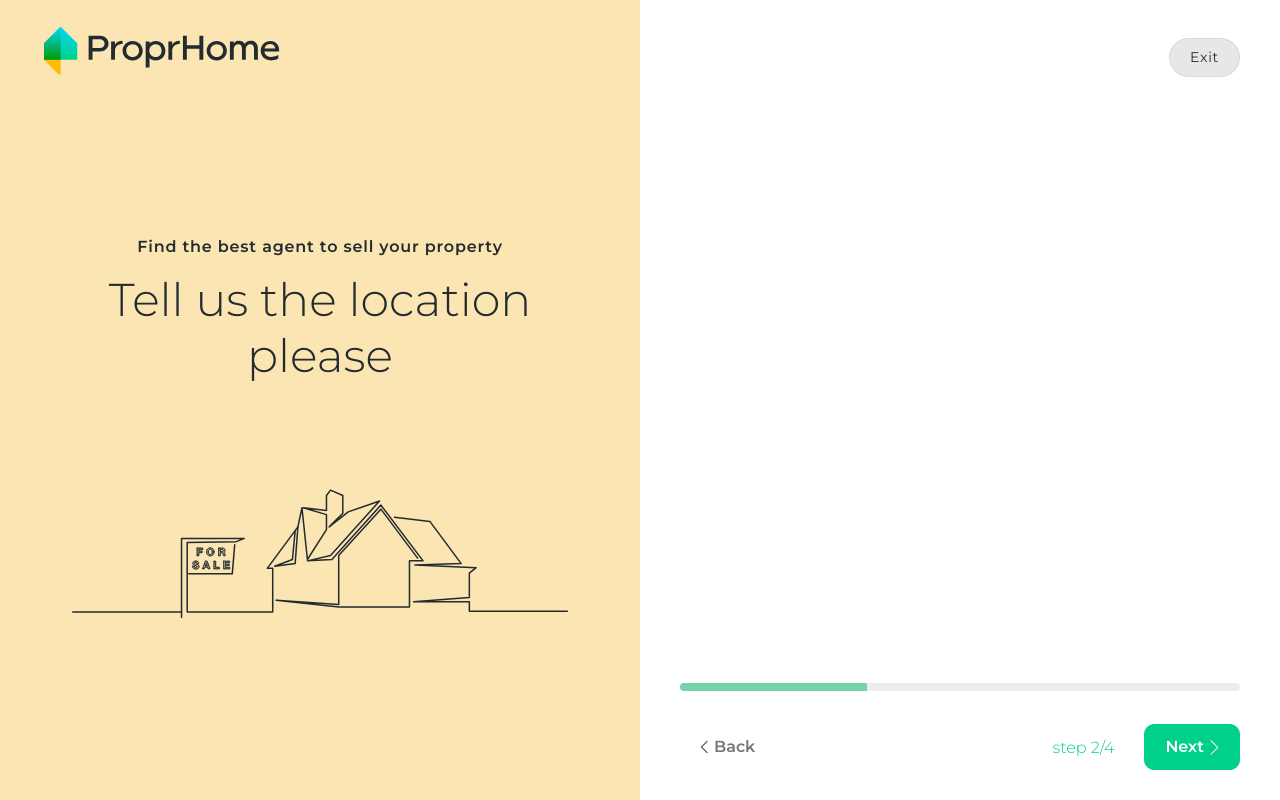
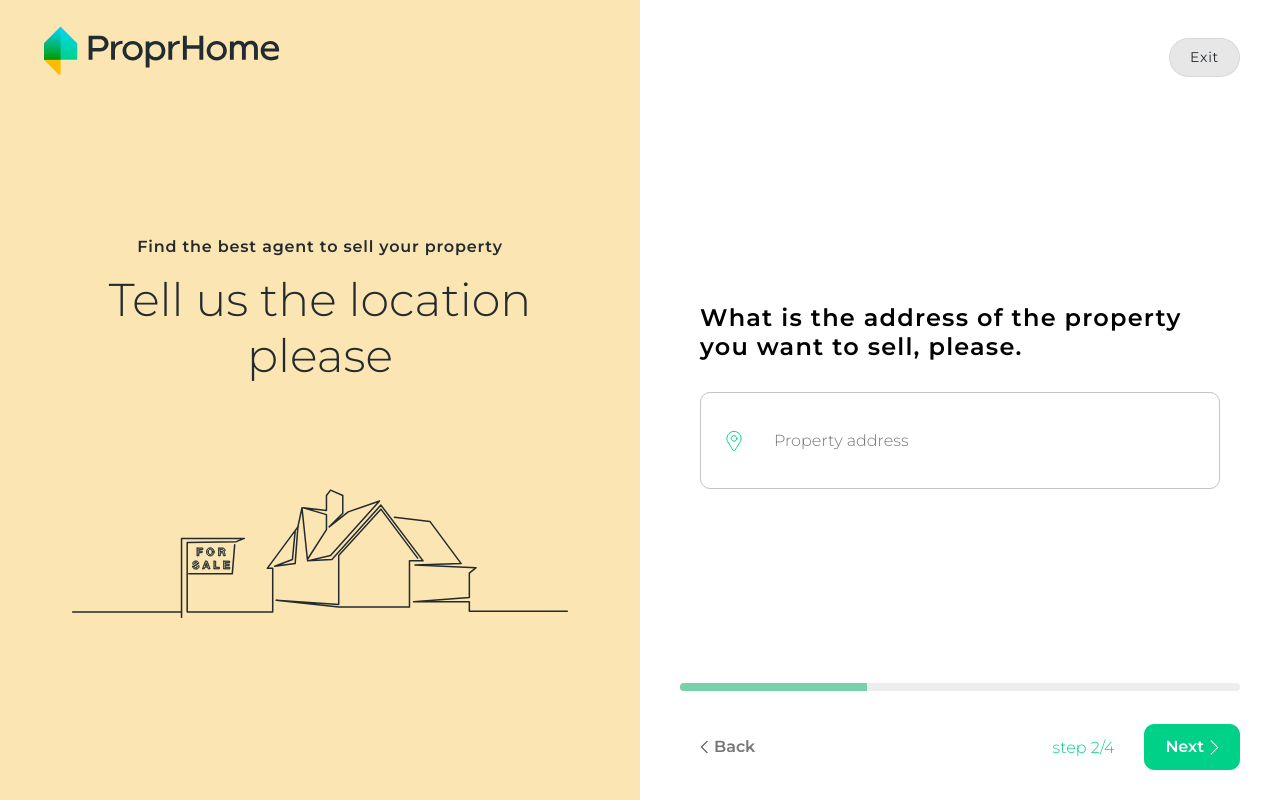
Before and after one commit to DevimaSolutions/propr-home-test-task, a Next.js app: page / in a window 1280 px wide. Both pictures are taken after a click on the button "Next". Built offline with nearby package versions, Linux system fonts and the light colour scheme.

Commit message:
added location select component

```diff
--- a/package.json
+++ b/package.json
@@ -13,6 +13,7 @@
     "next": "12.2.5",
     "react": "18.2.0",
     "react-dom": "18.2.0",
+    "react-select": "^5.4.0",
     "sass": "^1.54.6"
   },
   "devDependencies": {
--- /dev/null
+++ b/src/components/Stepper/components/LocationSelect/constants.ts
@@ -0,0 +1,78 @@
+import { StylesConfig } from "react-select";
+
+export const staticOptions = [
+  {
+    value: "Rua Frederico Arouca Cascais",
+    label: "Rua Frederico Arouca Cascais",
+  },
+  { value: "Rua Augusta Lisbon", label: "Rua Augusta Lisbon" },
+  { value: "Rua Amarela Cascais", label: "Rua Amarela Cascais" },
+  { value: "Rua Joaquim Ereira Cascais", label: "Rua Joaquim Ereira Cascais" },
+  { value: "Rua do Viveiro Estoril", label: "Rua do Viveiro Estoril" },
+];
+
+
+export const selectStyles: StylesConfig = {
+  control: (provided, state) => ({
+    ...provided,
+    padding: "30px 25px",
+    borderColor: state.isFocused ? "#7A8083" : "#C4C4C4",
+    boxShadow: "none",
+    borderRadius: "10px",
+    fontWeight: 300,
+    fontSize: "16px",
+    lineHeight: "150%",
+    color: "#767676",
+
+    ":hover": {
+      borderColor: "#7A8083",
+      boxShadow: "none",
+    },
+  }),
+  valueContainer: (provided) => ({
+    ...provided,
+    paddingLeft: "30px",
+  }),
+  input: (provided) => ({
+    ...provided,
+    fontWeight: 600,
+    fontSize: "16px",
+    lineHeight: "23px",
+    letterSpacing: "0.5em",
+    color: "#232B2F",
+  }),
+  placeholder: (provided) => ({
+    ...provided,
+    fontWeight: 300,
+    fontSize: "16px",
+    lineHeight: "150%",
+    color: "#767676",
+  }),
+  singleValue: (provided) => ({
+    ...provided,
+    fontWeight: 600,
+    fontSize: "16px",
+    lineHeight: "23px",
+    letterSpacing: "0.05em",
+    color: "#232B2F",
+  }),
+  menu: (provided) => ({
+    ...provided,
+    background: "#FFFFFF",
+    border: "1px solid #C4C4C4",
+    borderRadius: "10px",
+    boxShadow: "none",
+  }),
+  option: (provided, state) => ({
+    ...provided,
+    padding: "9px 17px",
+    backgroundColor: state.isSelected
+      ? "rgba(196, 196, 196, 0.2)"
+      : "transparent",
+    borderBottom: "1px solid #C4C4C4",
+
+    ":hover": {
+      backgroundColor: "rgba(196, 196, 196, 0.2)",
+    },
+  }),
+};
--- /dev/null
+++ b/src/components/Stepper/components/LocationSelect/index.tsx
@@ -0,0 +1,71 @@
+import React from "react";
+import Image from "next/image";
+import Select, {
+  components,
+  ControlProps,
+  GroupBase,
+  OptionProps,
+  StylesConfig,
+} from "react-select";
+import { staticOptions, selectStyles } from "./constants";
+import styles from "./style.module.scss";
+
+const Control = ({ children, ...props }: ControlProps) => (
+  <components.Control {...props}>
+    <Image
+      src="/images/location-icon.svg"
+      width={16}
+      height={22}
+      alt="Location"
+    />
+    {children}
+  </components.Control>
+);
+
+const MyOption = (props: OptionProps<unknown, boolean, GroupBase<unknown>>) => {
+  const search = (input: string, option: string) => {
+    const num = option.indexOf(input);
+    const len = input.length;
+
+    return (
+      <div className={styles.customOption}>
+        <Image
+          src="/images/location-grey-icon.svg"
+          width={12}
+          height={16}
+          alt="Location"
+        />
+        <div>
+          <span style={{ fontWeight: "bold" }}>{input}</span>
+          <span>{option.substr(num + len)}</span>
+        </div>
+      </div>
+    );
+  };
+  return (
+    <components.Option {...props}>
+      {search(
+        props.selectProps.inputValue,
+        (props.data as { label: string }).label
+      )}
+    </components.Option>
+  );
+};
+
+const LocationSelect = () => {
+  return (
+    <Select
+      options={staticOptions}
+      placeholder="Property address"
+      components={{
+        Control,
+        Option: MyOption,
+        IndicatorSeparator: () => null,
+        DropdownIndicator: () => null,
+      }}
+      styles={selectStyles}
+    />
+  );
+};
+
+export default LocationSelect;
--- /dev/null
+++ b/src/components/Stepper/components/LocationSelect/style.module.scss
@@ -0,0 +1,12 @@
+.customOption {
+  display: flex;
+  align-items: center;
+
+  & > div {
+    margin-left: 7px;
+    font-weight: 300;
+    font-size: 16px;
+    line-height: 150%;
+    color: #232b2f;
+  }
+}
--- a/src/components/Stepper/components/index.ts
+++ b/src/components/Stepper/components/index.ts
@@ -1 +1,2 @@
-export { default as default } from './StepWizard'
+export { default as StepWizard } from './StepWizard';
+export { default as LocationSelect } from './LocationSelect';
--- a/src/components/Stepper/constants.ts
+++ /dev/null
@@ -1,8 +0,0 @@
-import { Step } from "@/enums";
-
-export const stepInfo = {
-    [Step.First]: 'Let’s start with the selling speed',
-    [Step.Second]: 'Tell us the location please',
-    [Step.Third]: 'What’s your property worth?',
-    [Step.Fourth]: 'Question 4',
-}
--- a/src/components/Stepper/index.tsx
+++ b/src/components/Stepper/index.tsx
@@ -1,8 +1,28 @@
+import React from 'react';
 import Image from "next/image";
-import { stepInfo } from "./constants";
+import { Step } from "@/enums";
+import {StepWizard, LocationSelect} from "./components";
 import useStepper from "./useStepper";
-import StepWizard from './components';
 import styles from "./style.module.scss";
+
+const stepInfo = {
+  [Step.First]: {
+    title: "Let’s start with the selling speed",
+    label: "How fast are you planning to sell?",
+    component: <></>,
+  },
+  [Step.Second]: {
+    title: "Tell us the location please",
+    label: "What is the address of the property you want to sell, please.",
+    component: <LocationSelect />,
+  },
+  [Step.Third]: {
+    title: "What’s your property worth?",
+    label: "What price do you think your property will sell for?",
+    component: <></>,
+  },
+  [Step.Fourth]: { title: "Question 4", label: "Question 4", component: <></> },
+};
 
 const Stepper = () => {
   const { step, handleStepChange } = useStepper();
@@ -23,7 +43,7 @@ const Stepper = () => {
             <h6 className={styles.title}>
               Find the best agent to sell your property
             </h6>
-            <h3 className={styles.stepTitle}>{stepInfo[step]}</h3>
+            <h3 className={styles.stepTitle}>{stepInfo[step].title}</h3>
           </div>
           <div className={styles.mainImageWrapper}>
             <Image
@@ -38,12 +58,14 @@ const Stepper = () => {
       <div className={styles.contentWrapper}>
         <div className={styles.topContent}>
           <div className={styles.exitWrap}>
-          <button className={styles.exitButton}>
-            Exit
-          </button>
+            <button className={styles.exitButton}>Exit</button>
           </div>
         </div>
-        <StepWizard currentStep={step} handleStepChange={handleStepChange}/>
+        <div className={styles.stepContent}>
+          <h4 className={styles.infoTitle}>{stepInfo[step].label}</h4>
+          <div className={styles.content}>{stepInfo[step].component}</div>
+        </div>
+        <StepWizard currentStep={step} handleStepChange={handleStepChange} />
       </div>
     </div>
   );
--- a/src/components/Stepper/style.module.scss
+++ b/src/components/Stepper/style.module.scss
@@ -93,6 +93,22 @@
         }
       }
     }
+
+    .stepContent {
+      padding: 20px;
+
+      .infoTitle {
+        font-weight: 600;
+        font-size: 24px;
+        line-height: 29px;
+        letter-spacing: 0.05em;
+        color: #000000;
+      }
+
+      .content {
+        width: 100%;
+      }
+    }
   }
 }
 
@@ -104,6 +120,10 @@
 
     .contentWrapper {
       width: 100%;
+
+      .stepContent {
+        padding: 0;
+      }
     }
   }
 }
```
Also changed, not shown: public/images/location-grey-icon.svg (added), 1 other file (tests, documents, lock files or other folders).
